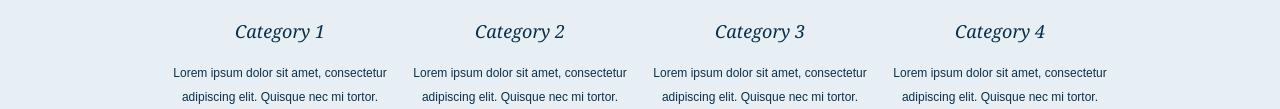
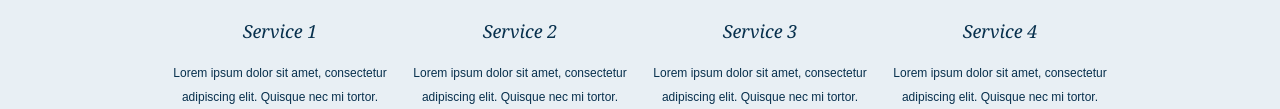
Before and after one commit to GuillaumeDon/site-entreprise, a plain HTML site: page about.html in a window 1280 px wide. Shown: the part 1281-1390 px from the top of the page. Drawn offline with Linux system fonts and the light colour scheme.

Commit message:
commit soir

```diff
--- a/about.html
+++ b/about.html
@@ -66,28 +66,28 @@
 		<ul id="featured" class="wrapper clearfix">
 			<li>
 				<img src="images/placeholder.jpg" alt="Img" height="204" width="220">
-				<h3><a href="blog.html">Category 1</a></h3>
+				<h3><a href="blog.html">Service 1</a></h3>
 				<p>
 					Lorem ipsum dolor sit amet, consectetur adipiscing elit. Quisque nec mi tortor. Phasellus commodo semper vehicula.
 				</p>
 			</li>
 			<li>
 				<img src="images/placeholder.jpg" alt="Img" height="204" width="220">
-				<h3><a href="blog.html">Category 2</a></h3>
+				<h3><a href="blog.html">Service 2</a></h3>
 				<p>
 					Lorem ipsum dolor sit amet, consectetur adipiscing elit. Quisque nec mi tortor. Phasellus commodo semper vehicula.
 				</p>
 			</li>
 			<li>
 				<img src="images/placeholder.jpg" alt="Img" height="204" width="220">
-				<h3><a href="blog.html">Category 3</a></h3>
+				<h3><a href="blog.html">Service 3</a></h3>
 				<p>
 					Lorem ipsum dolor sit amet, consectetur adipiscing elit. Quisque nec mi tortor. Phasellus commodo semper vehicula.
 				</p>
 			</li>
 			<li>
 				<img src="images/placeholder.jpg" alt="Img" height="204" width="220">
-				<h3><a href="blog.html">Category 4</a></h3>
+				<h3><a href="blog.html">Service 4</a></h3>
 				<p>
 					Lorem ipsum dolor sit amet, consectetur adipiscing elit. Quisque nec mi tortor. Phasellus commodo semper vehicula.
 				</p>
```
Also changed, not shown: images/spacecraft-dark.jpg (deleted), images/spacecraft-small.jpg (deleted), images/spacecraft.jpg (deleted), images/spaceshuttle-closeup.jpg (deleted), images/thumbnail-astronaut.jpg (deleted), images/thumbnail-craft.jpg (deleted), images/thumbnail-earth.jpg (deleted), images/thumbnail-spacecraft.jpg (deleted).
